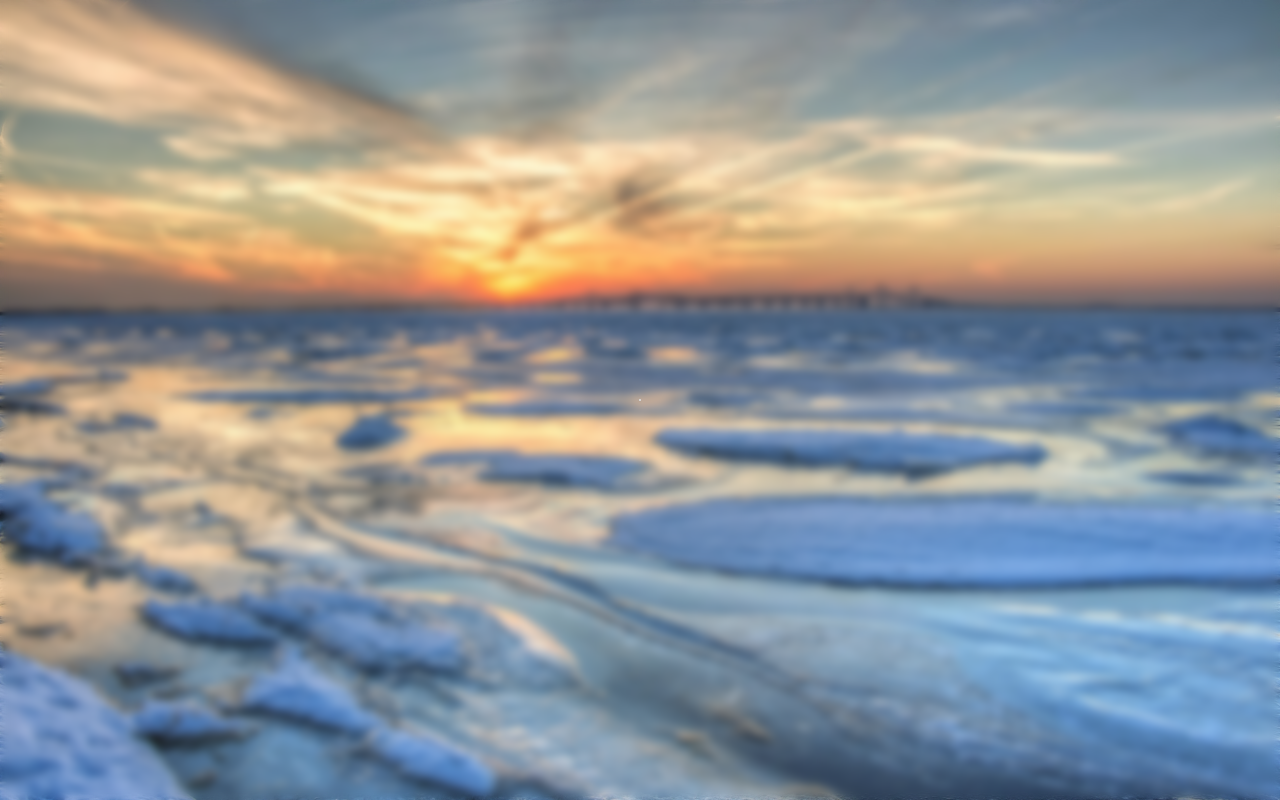
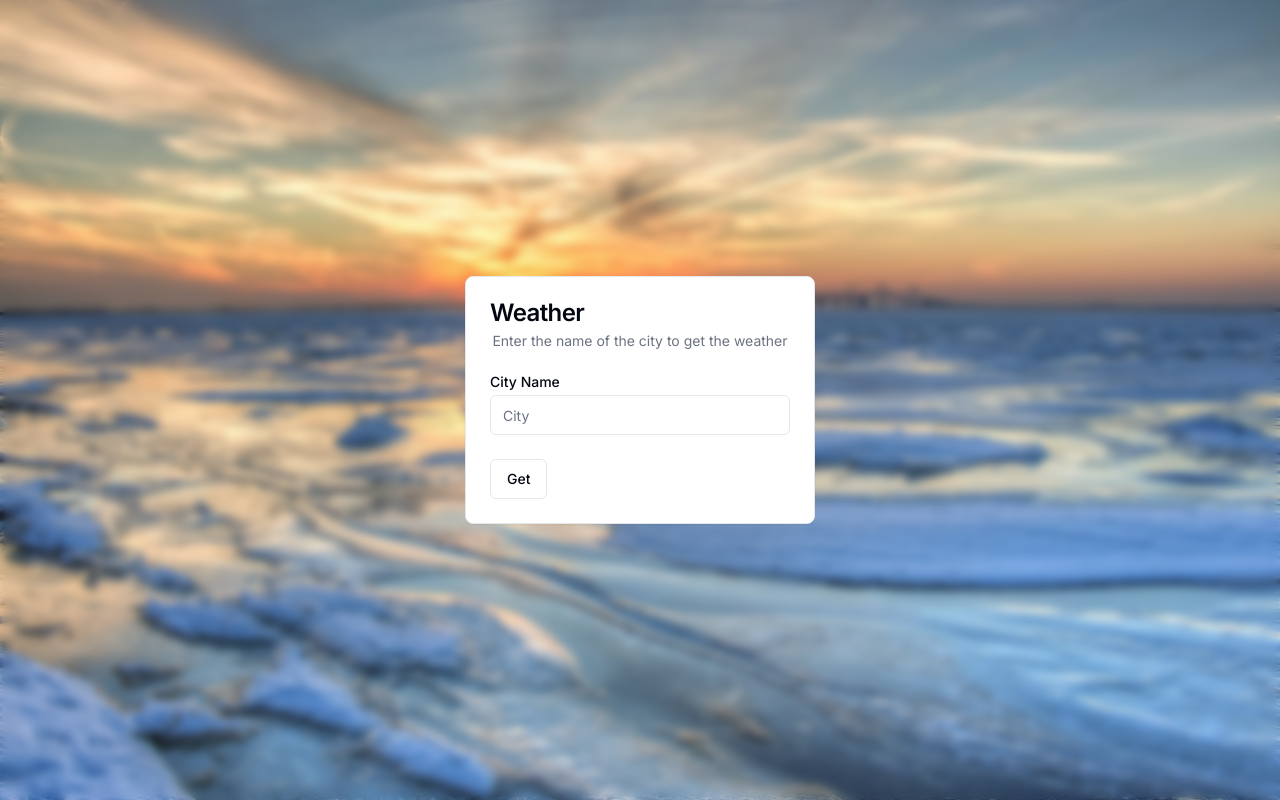
Before and after one commit to sthaSandesh/weather-app, a Next.js app: page / in a window 1280 px wide. Built offline with nearby package versions, Linux system fonts and the light colour scheme.

Commit message:
implement card and other ui component

```diff
--- a/package.json
+++ b/package.json
@@ -9,6 +9,8 @@
     "lint": "next lint"
   },
   "dependencies": {
+    "@radix-ui/react-label": "^2.0.2",
+    "@radix-ui/react-slot": "^1.0.2",
     "class-variance-authority": "^0.7.0",
     "clsx": "^2.1.0",
     "lucide-react": "^0.368.0",
--- a/src/app/globals.css
+++ b/src/app/globals.css
@@ -5,64 +5,47 @@
 @layer base {
   :root {
     --background: 0 0% 100%;
-    --foreground: 222.2 84% 4.9%;
-
+    --foreground: 224 71.4% 4.1%;
     --card: 0 0% 100%;
-    --card-foreground: 222.2 84% 4.9%;
-
+    --card-foreground: 224 71.4% 4.1%;
     --popover: 0 0% 100%;
-    --popover-foreground: 222.2 84% 4.9%;
-
-    --primary: 222.2 47.4% 11.2%;
-    --primary-foreground: 210 40% 98%;
-
-    --secondary: 210 40% 96.1%;
-    --secondary-foreground: 222.2 47.4% 11.2%;
-
-    --muted: 210 40% 96.1%;
-    --muted-foreground: 215.4 16.3% 46.9%;
-
-    --accent: 210 40% 96.1%;
-    --accent-foreground: 222.2 47.4% 11.2%;
-
+    --popover-foreground: 224 71.4% 4.1%;
+    --primary: 262.1 83.3% 57.8%;
+    --primary-foreground: 210 20% 98%;
+    --secondary: 220 14.3% 95.9%;
+    --secondary-foreground: 220.9 39.3% 11%;
+    --muted: 220 14.3% 95.9%;
+    --muted-foreground: 220 8.9% 46.1%;
+    --accent: 220 14.3% 95.9%;
+    --accent-foreground: 220.9 39.3% 11%;
     --destructive: 0 84.2% 60.2%;
-    --destructive-foreground: 210 40% 98%;
-
-    --border: 214.3 31.8% 91.4%;
-    --input: 214.3 31.8% 91.4%;
-    --ring: 222.2 84% 4.9%;
-
+    --destructive-foreground: 210 20% 98%;
+    --border: 220 13% 91%;
+    --input: 220 13% 91%;
+    --ring: 262.1 83.3% 57.8%;
     --radius: 0.5rem;
   }
 
   .dark {
-    --background: 222.2 84% 4.9%;
-    --foreground: 210 40% 98%;
-
-    --card: 222.2 84% 4.9%;
-    --card-foreground: 210 40% 98%;
-
-    --popover: 222.2 84% 4.9%;
-    --popover-foreground: 210 40% 98%;
-
-    --primary: 210 40% 98%;
-    --primary-foreground: 222.2 47.4% 11.2%;
-
-    --secondary: 217.2 32.6% 17.5%;
-    --secondary-foreground: 210 40% 98%;
-
-    --muted: 217.2 32.6% 17.5%;
-    --muted-foreground: 215 20.2% 65.1%;
-
-    --accent: 217.2 32.6% 17.5%;
-    --accent-foreground: 210 40% 98%;
-
+    --background: 224 71.4% 4.1%;
+    --foreground: 210 20% 98%;
+    --card: 224 71.4% 4.1%;
+    --card-foreground: 210 20% 98%;
+    --popover: 224 71.4% 4.1%;
+    --popover-foreground: 210 20% 98%;
+    --primary: 263.4 70% 50.4%;
+    --primary-foreground: 210 20% 98%;
+    --secondary: 215 27.9% 16.9%;
+    --secondary-foreground: 210 20% 98%;
+    --muted: 215 27.9% 16.9%;
+    --muted-foreground: 217.9 10.6% 64.9%;
+    --accent: 215 27.9% 16.9%;
+    --accent-foreground: 210 20% 98%;
     --destructive: 0 62.8% 30.6%;
-    --destructive-foreground: 210 40% 98%;
-
-    --border: 217.2 32.6% 17.5%;
-    --input: 217.2 32.6% 17.5%;
-    --ring: 212.7 26.8% 83.9%;
+    --destructive-foreground: 210 20% 98%;
+    --border: 215 27.9% 16.9%;
+    --input: 215 27.9% 16.9%;
+    --ring: 263.4 70% 50.4%;
   }
 }
 
--- a/src/app/page.tsx
+++ b/src/app/page.tsx
@@ -1,15 +1,9 @@
-import { Hero } from "@/components/hero/Hero";
-import { Card } from "@/components/ui/card";
-import Image from "next/image";
+import Weather from "@/components/weather/Weather";
 
 export default function Home() {
   return (
     <main>
-      <Hero image="/view.jpg">
-        <section>
-          <Card></Card>
-        </section>
-      </Hero>
+      <Weather />
     </main>
   );
 }
--- /dev/null
+++ b/src/components/ui/button.tsx
@@ -0,0 +1,56 @@
+import * as React from "react"
+import { Slot } from "@radix-ui/react-slot"
+import { cva, type VariantProps } from "class-variance-authority"
+
+import { cn } from "@/lib/utils"
+
+const buttonVariants = cva(
+  "inline-flex items-center justify-center whitespace-nowrap rounded-md text-sm font-medium ring-offset-background transition-colors focus-visible:outline-none focus-visible:ring-2 focus-visible:ring-ring focus-visible:ring-offset-2 disabled:pointer-events-none disabled:opacity-50",
+  {
+    variants: {
+      variant: {
+        default: "bg-primary text-primary-foreground hover:bg-primary/90",
+        destructive:
+          "bg-destructive text-destructive-foreground hover:bg-destructive/90",
+        outline:
+          "border border-input bg-background hover:bg-accent hover:text-accent-foreground",
+        secondary:
+          "bg-secondary text-secondary-foreground hover:bg-secondary/80",
+        ghost: "hover:bg-accent hover:text-accent-foreground",
+        link: "text-primary underline-offset-4 hover:underline",
+      },
+      size: {
+        default: "h-10 px-4 py-2",
+        sm: "h-9 rounded-md px-3",
+        lg: "h-11 rounded-md px-8",
+        icon: "h-10 w-10",
+      },
+    },
+    defaultVariants: {
+      variant: "default",
+      size: "default",
+    },
+  }
+)
+
+export interface ButtonProps
+  extends React.ButtonHTMLAttributes<HTMLButtonElement>,
+    VariantProps<typeof buttonVariants> {
+  asChild?: boolean
+}
+
+const Button = React.forwardRef<HTMLButtonElement, ButtonProps>(
+  ({ className, variant, size, asChild = false, ...props }, ref) => {
+    const Comp = asChild ? Slot : "button"
+    return (
+      <Comp
+        className={cn(buttonVariants({ variant, size, className }))}
+        ref={ref}
+        {...props}
+      />
+    )
+  }
+)
+Button.displayName = "Button"
+
+export { Button, buttonVariants }
--- /dev/null
+++ b/src/components/ui/input.tsx
@@ -0,0 +1,25 @@
+import * as React from "react"
+
+import { cn } from "@/lib/utils"
+
+export interface InputProps
+  extends React.InputHTMLAttributes<HTMLInputElement> {}
+
+const Input = React.forwardRef<HTMLInputElement, InputProps>(
+  ({ className, type, ...props }, ref) => {
+    return (
+      <input
+        type={type}
+        className={cn(
+          "flex h-10 w-full rounded-md border border-input bg-background px-3 py-2 text-sm ring-offset-background file:border-0 file:bg-transparent file:text-sm file:font-medium placeholder:text-muted-foreground focus-visible:outline-none focus-visible:ring-2 focus-visible:ring-ring focus-visible:ring-offset-2 disabled:cursor-not-allowed disabled:opacity-50",
+          className
+        )}
+        ref={ref}
+        {...props}
+      />
+    )
+  }
+)
+Input.displayName = "Input"
+
+export { Input }
--- /dev/null
+++ b/src/components/ui/label.tsx
@@ -0,0 +1,26 @@
+"use client"
+
+import * as React from "react"
+import * as LabelPrimitive from "@radix-ui/react-label"
+import { cva, type VariantProps } from "class-variance-authority"
+
+import { cn } from "@/lib/utils"
+
+const labelVariants = cva(
+  "text-sm font-medium leading-none peer-disabled:cursor-not-allowed peer-disabled:opacity-70"
+)
+
+const Label = React.forwardRef<
+  React.ElementRef<typeof LabelPrimitive.Root>,
+  React.ComponentPropsWithoutRef<typeof LabelPrimitive.Root> &
+    VariantProps<typeof labelVariants>
+>(({ className, ...props }, ref) => (
+  <LabelPrimitive.Root
+    ref={ref}
+    className={cn(labelVariants(), className)}
+    {...props}
+  />
+))
+Label.displayName = LabelPrimitive.Root.displayName
+
+export { Label }
--- /dev/null
+++ b/src/components/weather/Weather.tsx
@@ -0,0 +1,59 @@
+"use client";
+import { Hero } from "@/components/hero/Hero";
+import { Button } from "@/components/ui/button";
+import {
+  Card,
+  CardContent,
+  CardDescription,
+  CardFooter,
+  CardHeader,
+  CardTitle,
+} from "@/components/ui/card";
+import { Input } from "@/components/ui/input";
+import { Label } from "@/components/ui/label";
+import { useState } from "react";
+
+import React from "react";
+
+export default function Weather() {
+  const [city, setCity] = useState<string>("");
+  console.log(city);
+
+  async function getWeather() {
+    console.log("get weather");
+  }
+
+  return (
+    <Hero image="/view.jpg">
+      <section>
+        <Card className="w-[350px]">
+          <CardHeader>
+            <CardTitle className="items-start flex">Weather</CardTitle>
+            <CardDescription>
+              Enter the name of the city to get the weather
+            </CardDescription>
+          </CardHeader>
+          <CardContent>
+            <form>
+              <div className="grid w-full items-center gap-4">
+                <div className="flex flex-col space-y-1.5 items-start">
+                  <Label htmlFor="name">City Name</Label>
+                  <Input
+                    id="ctname"
+                    placeholder="City"
+                    onChange={(e) => setCity(e.target.value)}
+                  />
+                </div>
+              </div>
+            </form>
+          </CardContent>
+          <CardFooter className="flex justify-between">
+            <Button variant="outline" onClick={() => getWeather()}>
+              Get
+            </Button>
+          </CardFooter>
+        </Card>
+      </section>
+    </Hero>
+  );
+}
```
Also changed, not shown: 2 other files (tests, documents, lock files or other folders).
